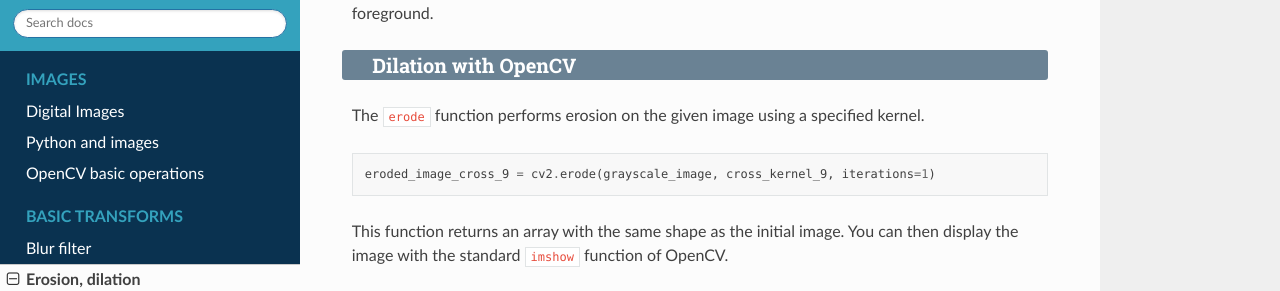
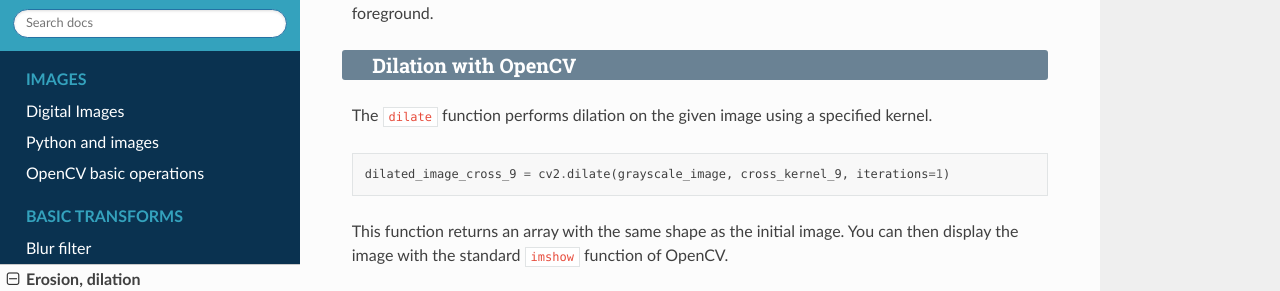
Before and after one commit to IOGS-LEnsE-training/image-processing, a Sphinx documentation site: the page built from docs/source/contents/opencv_erod_dila.rst, in a window 1280 px wide and 900 px high, scrolled down 2861 px. Shown: the part 152-443 px from the top of the window. Built offline with Sphinx 7.4.7 and the Read the Docs theme 2.0.0, drawn with Linux system fonts in a browser that asks for light colours.

Commit message:
Update opencv_erod_dila.rst

```diff
--- a/docs/source/contents/opencv_erod_dila.rst
+++ b/docs/source/contents/opencv_erod_dila.rst
@@ -108,11 +108,11 @@ For each pixel, the kernel is centered on the pixel, and the pixel is set to the
 Dilation with OpenCV
 ====================
 
-The :code:`erode` function performs erosion on the given image using a specified kernel.
+The :code:`dilate` function performs dilation on the given image using a specified kernel.
 
 .. code-block:: python
 
-    eroded_image_cross_9 = cv2.erode(grayscale_image, cross_kernel_9, iterations=1)
+    dilated_image_cross_9 = cv2.dilate(grayscale_image, cross_kernel_9, iterations=1)
 
 This function returns an array with the same shape as the initial image. You can then display the image with the standard :code:`imshow` function
 of OpenCV.
```
